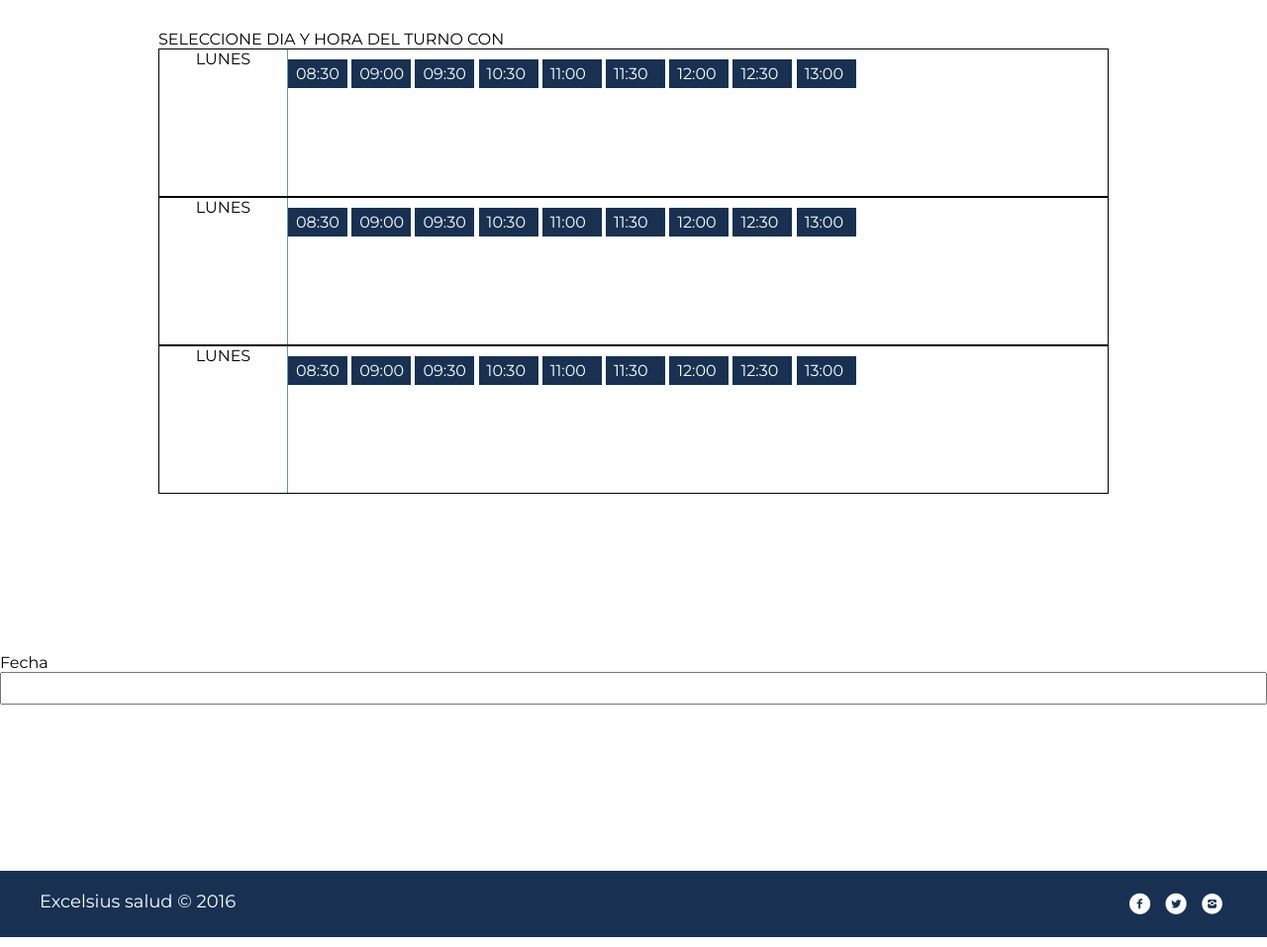
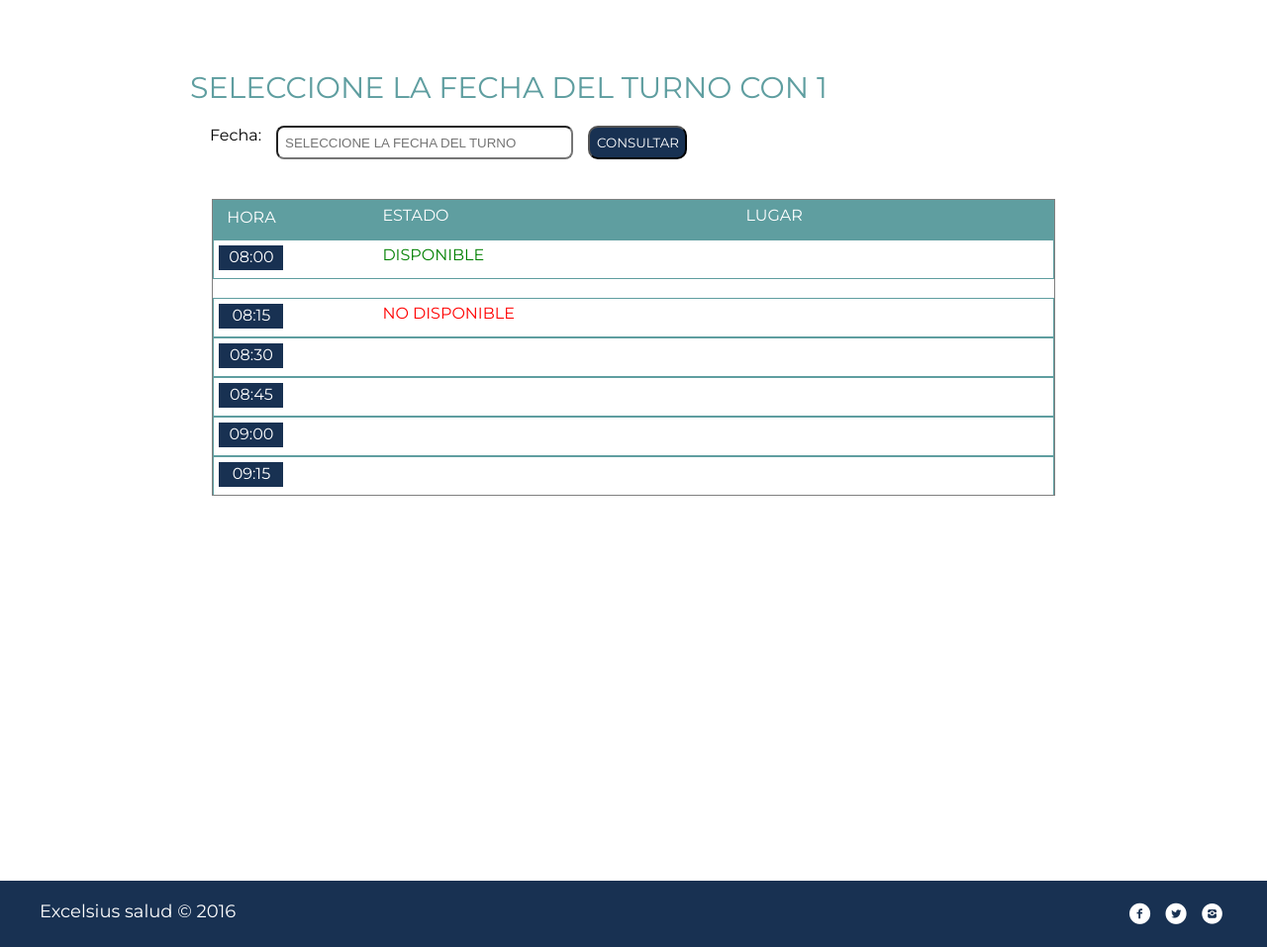
Before and after one commit to marianofz92/excelsius2, a PHP site: page /excelsius2/solicitar-turno.php in a window 1280 px wide. Shown: the part 100-1057 px from the top of the page at 99% size. Run offline with PHP 8.4, Linux system fonts and the light colour scheme; the visitor is signed in with stand-in values (Sample User, id 1).

Commit message:
avance turnero

```diff
--- /dev/null
+++ b/css/solicitar-turno.css
@@ -0,0 +1,105 @@
+*{
+}
+#titulo{
+    margin-top: 140px;
+    padding-top: 30px;
+    font-size: 30px;
+    color: cadetblue;
+
+}
+#contenedor_s{
+    height: 850px;
+}
+.fecha-inp{
+    width: 300px;
+}
+.formulario{
+    display: flex;
+    flex-wrap: wrap;
+    margin-top: 20px;
+    padding-left: 20px;
+
+
+}
+.fecha-inp{
+    margin-left: 15px;
+    margin-right: 15px;
+    border-radius: 8px;
+}
+.btnconsulta{
+   font-family: 'Montserrat', sans-serif;
+    width: 100px;
+    background-color: #183152;
+    color: white;
+    border-radius: 10px;
+
+
+
+}
+#contenido{
+    width: 70%;
+    margin: auto;
+    height: 600px;
+
+
+}
+#resultado{
+    height: 300px;
+    border: solid 1px gray;
+    width: 95%;
+    margin: 20px auto;
+    overflow: scroll;
+    overflow-x: hidden;
+
+}
+
+.horarios {
+    list-style: none;
+
+}
+.horarios li{
+    height: 40px;
+    padding: 5px;
+    border: 0.1px solid  cadetblue;
+    display: flex;
+}
+.hora{
+    width: 65px;
+    text-align: center;
+    height: 25px;
+    background-color: #183152;
+    color: white;
+    padding: 2px;
+}
+.estado{
+    margin-left: 100px;
+    color: green;
+    width: 100px;
+}
+.estado-nd{
+    margin-left: 100px;
+    color: red;
+}
+.lugar{
+    width: 150px;
+
+}.hora1{
+    width: 65px;
+    text-align: center;
+    height: 25px;
+    color: white;
+    padding: 2px;
+}
+.estado1{
+    margin-left: 100px;
+   color: white;
+}
+
+.lugar1{
+    margin-left: 300px;
+    color: white;
+
+}
+.horarios li:first-child{
+    background-color: cadetblue;
+}
--- a/solicitar-turno.php
+++ b/solicitar-turno.php
@@ -26,7 +26,7 @@ if (isset($_SESSION['loggedin']) && $_SESSION['loggedin'] == true) {
 <meta charset="utf-8">
 	<title>Excelsius Salud - Nuestros Servicios</title>
 	<link rel="shortcut icon" href="img/icono.ico">
-	<link rel="stylesheet" href="css/turno.css">
+	<link rel="stylesheet" href="css/solicitar-turno.css">
 	<meta name="viewport" content="width=device-width, user-scalable=no, initial-scale=1, maximum-scale=1, minimum-scale=1">
         <link rel="stylesheet" href="css/fontello.css">
         <link rel="stylesheet" href="css/estilos.css">
@@ -76,59 +76,54 @@ if (isset($_SESSION['loggedin']) && $_SESSION['loggedin'] == true) {
 
 </header>
 <section id="contenedor_s">
-  <div id="divs">
-      <p>SELECCIONE DIA Y HORA DEL TURNO CON <?php global $id ;echo $id; ?></p>
+ <div id="contenido">
+  <div id="titulo">
+      <p>SELECCIONE LA FECHA DEL TURNO CON <?php echo utf8_encode($_SESSION['prof'])  ?></p>
+    </div>
+    <form class="formulario" action="consultar-fecha.php" method="post" >
 
-    <div id="turnos">
-        <ul >
-            <li class="dias"><div class="ancho-dias">LUNES</div>
-               <ul class="horarios">
-                   <li class="horarios-li"><a href="">08:30</a></li>
-                   <li class="horarios-li"><a href="">09:00</a></li>
-                   <li class="horarios-li"><a href="">09:30</a></li>
-                   <li class="horarios-li"><a href="">10:30</a></li>
-                   <li class="horarios-li"><a href="">11:00</a></li>
-                   <li class="horarios-li"><a href="">11:30</a></li>
-                   <li class="horarios-li"><a href="">12:00</a></li>
-                   <li class="horarios-li"><a href="">12:30</a></li>
-                   <li class="horarios-li"><a href="">13:00</a></li>
+      <label >Fecha: </label>
+      <input id="lblfecha" class="fecha-inp"  placeholder="SELECCIONE LA FECHA DEL TURNO" type="text" required  name="lblfecha">
+      <input type="submit" value="CONSULTAR" class="btnconsulta" >
+     <script src="js/jquery-ui.min.js"></script>
+        <script>
+        $("#lblfecha").datepicker();
+
+    </script>
+
+  </form>
+  <div id="resultado">
+      <form action="" method="post" class="formulario-resultado" >
+        <ul class="horarios">
+            <li><p class="hora1"> HORA </p> <p class="estado1"> ESTADO</p> <p class="lugar1">LUGAR</p></li>
+            <li><p class="hora">08:00</p> <p class="estado"> DISPONIBLE</p></li> <p class="lugar1">San Juan 889</p>
+            <li><p class="hora">08:15</p> <p class="estado-nd">NO DISPONIBLE</p></li>
+            <li><p class="hora">08:30</p></li>
+            <li><p class="hora">08:45</p></li>
+            <li><p class="hora">09:00</p></li>
+            <li><p class="hora">09:15</p></li>
+            <li><p class="hora">09:30</p></li>
+            <li><p class="hora">09:45</p></li>
+            <li><p class="hora">10:15</p></li>
+            <li><p class="hora">10:30</p></li>
+            <li><p class="hora">10:45</p></li>
+            <li><p class="hora">11:00</p></li>
+            <li><p class="hora">11:15</p></li>
+            <li><p class="hora">11:30</p></li>
+            <li><p class="hora">11:45</p></li>
+            <li><p class="hora">12:00</p></li>
+            <li><p class="hora">12:15</p></li>
+            <li><p class="hora">12:30</p></li>
 
 
 
-            </ul>
-            </li>
-            <li class="dias"><div class="ancho-dias">LUNES</div>
-               <ul class="horarios">
-                   <li class="horarios-li"><a href="">08:30</a></li>
-                   <li class="horarios-li"><a href="">09:00</a></li>
-                   <li class="horarios-li"><a href="">09:30</a></li>
-                   <li class="horarios-li"><a href="">10:30</a></li>
-                   <li class="horarios-li"><a href="">11:00</a></li>
-                   <li class="horarios-li"><a href="">11:30</a></li>
-                   <li class="horarios-li"><a href="">12:00</a></li>
-                   <li class="horarios-li"><a href="">12:30</a></li>
-                   <li class="horarios-li"><a href="">13:00</a></li>
 
         </ul>
-        <li class="dias"><div class="ancho-dias">LUNES</div>
-               <ul class="horarios">
-                   <li class="horarios-li"><a href="">08:30</a></li>
-                   <li class="horarios-li"><a href="">09:00</a></li>
-                   <li class="horarios-li"><a href="">09:30</a></li>
-                   <li class="horarios-li"><a href="">10:30</a></li>
-                   <li class="horarios-li"><a href="">11:00</a></li>
-                   <li class="horarios-li"><a href="">11:30</a></li>
-                   <li class="horarios-li"><a href="">12:00</a></li>
-                   <li class="horarios-li"><a href="">12:30</a></li>
-                   <li class="horarios-li"><a href="">13:00</a></li>
-    </div>
+
+
+      </form>
   </div>
- <p>Fecha</p> <input id="fecha" type="text">
-     <script src="js/jquery-ui.min.js"></script>
-        <script>
-        $("#fecha").datepicker();s
-
-    </script>
+ </div>
 </section>
 <footer>
             <div class="contenedor">
```
Also changed, not shown: articulo.php (+4 -3 lines), calendario.php (added, +87 -0 lines).
